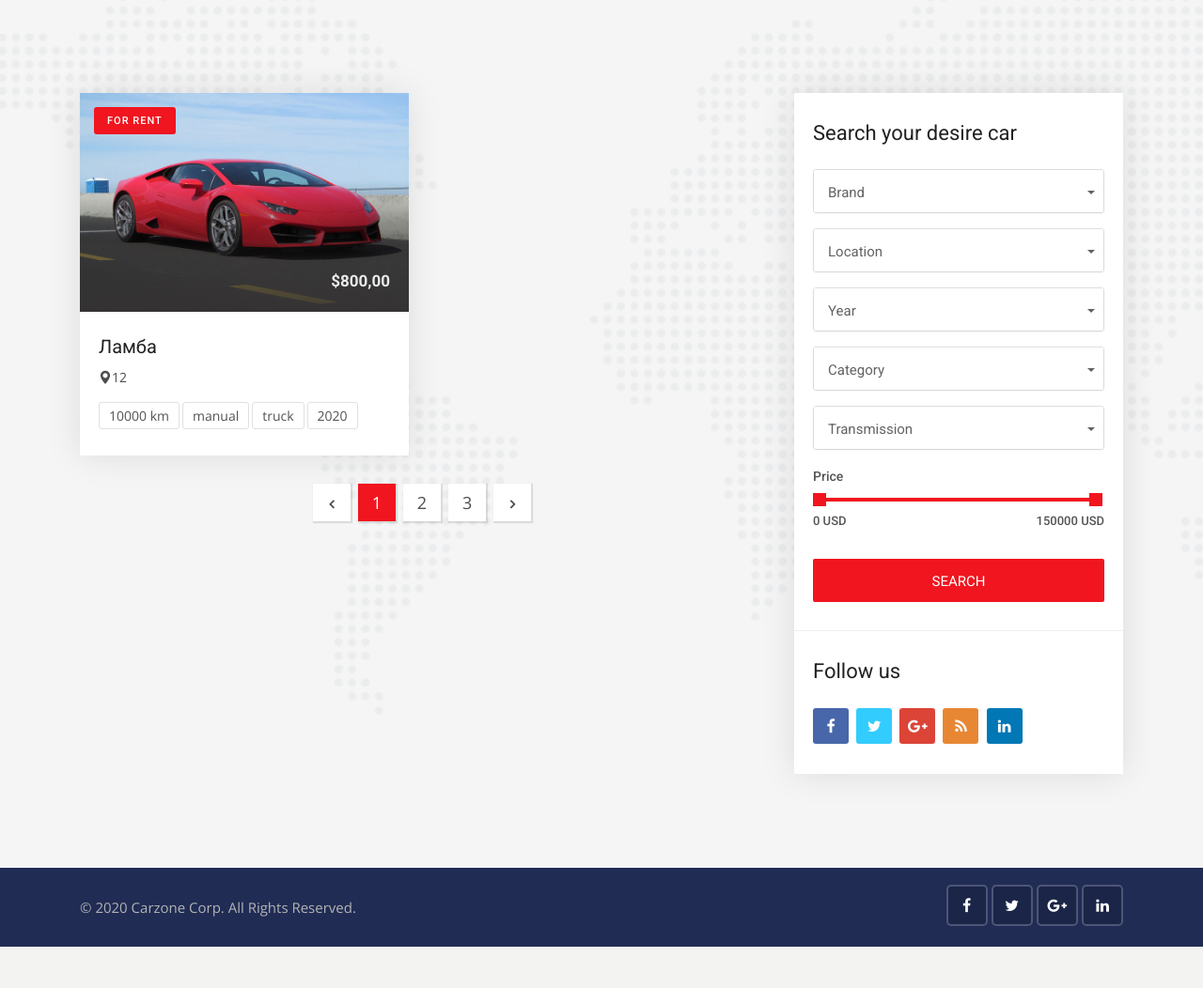
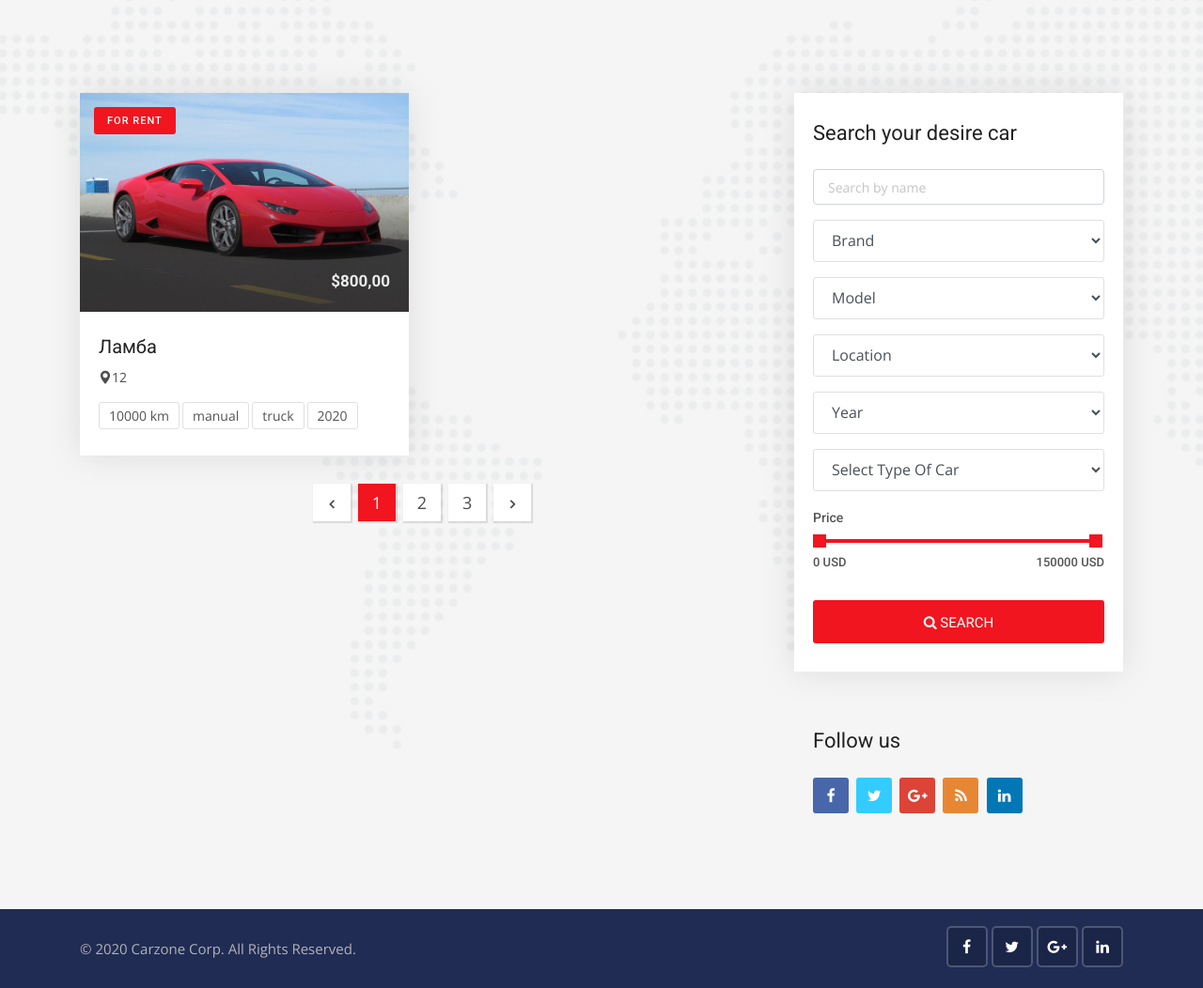
Before and after one commit to Mayzer7/Car-Rental-Site, a Django app: page /cars/search/ in a window 1280 px wide. Shown: the part 361-1413 px from the top of the page at 94% size. Before the commit the page ends 1369 px from the top, so only its background shows below. Run offline with Django 5.2, Linux system fonts and the light colour scheme; data comes from the database, SQL or seed files in the repository; some libraries are stand-ins or nearby versions.

Commit message:
Added car_found

```diff
--- a/app/settings.py
+++ b/app/settings.py
@@ -14,7 +14,7 @@ SECRET_KEY = 'django-insecure-$0lyuec1!jh!n_t5#-l)%*@^9@cuyee%dsu!1swyun*$l7s_l+
 # SECURITY WARNING: don't run with debug turned on in production!
 DEBUG = True
 
-ALLOWED_HOSTS = []
+ALLOWED_HOSTS = ['*']
 
 
 # Application definition
--- a/cars/templates/cars/car_found.html
+++ b/cars/templates/cars/car_found.html
@@ -101,64 +101,63 @@
                     <!-- Advanced search start -->
                     <div class="widget advanced-search2">
                         <h3 class="sidebar-title">Search your desire car</h3>
-                        <form method="GET">
+                        <form action="{% url "cars:search_car" %}" method="get">
                             <div class="form-group">
-                                <select class="selectpicker search-fields" name="brand">
-                                    <option>Brand</option>
-                                    <option>Any</option>
-                                    <option>New</option>
-                                    <option>Semi-New</option>
-                                    <option>Damaged</option>
-                                    <option>Used</option>
+                                <input type="text" name="keyword" placeholder="Search by name" class="form-control">
+                            </div>
+                            <div class="form-group">
+                                <select class="form-control search-fields" name="select-brand">
+                                    <option selected="true" disabled="disabled">Brand</option>
+                                    <option>Audi</option>
+                                    <option>BMW</option>
+                                    <option>Honda</option>
+                                    <option>Nissan</option>
                                 </select>
                             </div>
                             <div class="form-group">
-                                <select class="selectpicker search-fields" name="location">
-                                    <option>Location</option>
-                                    <option>United States</option>
-                                    <option>United Kingdom</option>
-                                    <option>American Samoa</option>
-                                    <option>Belgium</option>
-                                    <option>Cameroon</option>
-                                    <option>Canada</option>
+                                <select class="form-control search-fields" name="select-make">
+                                    <option selected="true" disabled="disabled">Model</option>
+                                    <option>BMW</option>
+                                    <option>Honda</option>
+                                    <option>Lamborghini Huracán</option>
+                                    <option>Sports Car</option>
                                 </select>
                             </div>
                             <div class="form-group">
-                                <select class="selectpicker search-fields" name="year">
-                                    <option>Year</option>
+                                <select class="form-control search-fields" name="select-location">
+                                    <option selected="true" disabled="disabled">Location</option>
+                                    <option>United States</option>
+                                    <option>United Kingdom</option>
+                                </select>
+                            </div>
+                            <div class="form-group">
+                                <select class="form-control search-fields" name="select-year">
+                                    <option selected="true" disabled="disabled">Year</option>
                                     <option>2016</option>
                                     <option>2017</option>
                                     <option>2018</option>
                                     <option>2019</option>
-                                    <option>2020</option>
                                 </select>
                             </div>
                             <div class="form-group">
-                                <select class="selectpicker search-fields" name="category">
-                                    <option>Category</option>
-                                    <option>Luxury Car</option>
+                                <select class="form-control search-fields" name="select-type">
+                                    <option selected="true" disabled="disabled">Select Type Of Car</option>
+                                    <option>Sedan</option>
+                                    <option>Sports</option>
+                                    <option>Hatchback</option>
                                     <option>Pickup Truck</option>
-                                    <option>Minivan</option>
-                                    <option>Truck</option>
-                                    <option>Sports Car</option>
-                                    <option>Wagon</option>
-                                </select>
-                            </div>
-                            <div class="form-group">
-                                <select class="selectpicker search-fields" name="transmission">
-                                    <option>Transmission</option>
-                                    <option>Automatic</option>
-                                    <option>Manual</option>
-                                    <option>Tiptronic</option>
+                                    <option>SUV</option>
                                 </select>
                             </div>
                             <div class="range-slider clearfix">
                                 <label>Price</label>
-                                <div data-min="0" data-max="150000"  data-min-name="min_price" data-max-name="max_price" data-unit="USD" class="range-slider-ui ui-slider" aria-disabled="false"></div>
-                                <div class="clearfix"></div>
+                                <div data-min="0" data-max="150000" data-min-name="min_price" data-max-name="max_price" data-unit="USD" class="range-slider-ui ui-slider"></div>
+                                <input type="hidden" id="min_price">
+                                <input type="hidden" id="max_price">
                             </div>
-                            <div class="form-group mb-0">
-                                <button class="search-button btn">Search</button>
+                                <button class="btn btn-block button-theme btn-md">
+                                    <i class="fa fa-search"></i> Search
+                                </button>
                             </div>
                         </form>
                     </div>
--- a/cars/views.py
+++ b/cars/views.py
@@ -1,23 +1,29 @@
-from django.shortcuts import render
 from django.shortcuts import render
 from .models import Car
-from .forms import CarSearchForm
 from django.db.models import Q
-
 
 def cars(request):
     return render(request, 'cars/cars.html')
 
 def search_car(request):
     # Получаем параметры из формы
-    keyword = request.GET.get('keyword')
-    brand = request.GET.get('select-brand')
-    model = request.GET.get('select-make')
-    location = request.GET.get('select-location')
-    year = request.GET.get('select-year')
-    car_type = request.GET.get('select-type')
-    min_price = request.GET.get('min_price')  # Минимальная цена
-    max_price = request.GET.get('max_price')  # Максимальная цена
+    keyword = request.GET.get('keyword', '').strip()
+    brand = request.GET.get('select-brand', '').strip()
+    model = request.GET.get('select-make', '').strip()
+    location = request.GET.get('select-location', '').strip()
+    year = request.GET.get('select-year', '').strip()
+    car_type = request.GET.get('select-type', '').strip()
+
+    # Обработка диапазона цен
+    try:
+        min_price = int(request.GET.get('min_price', 0))
+    except (ValueError, TypeError):
+        min_price = 0
+
+    try:
+        max_price = int(request.GET.get('max_price', 150000))
+    except (ValueError, TypeError):
+        max_price = 150000
 
     # Начинаем с общего набора всех машин
     cars = Car.objects.all()
@@ -34,8 +40,8 @@ def search_car(request):
     if year:
         cars = cars.filter(year=year)
     if car_type:
-        cars = cars.filter(car_type=car_type)
-    if min_price and max_price:
+        cars = cars.filter(car_type__icontains=car_type)
+    if min_price is not None and max_price is not None:
         cars = cars.filter(price__gte=min_price, price__lte=max_price)
 
     # Проверяем, найдены ли машины
--- a/templates/base.html
+++ b/templates/base.html
@@ -100,7 +100,7 @@
                             </a>
                         </li>
                         <li class="nav-item">
-                            <a class="nav-link" href="{% url "cars:cars" %}">
+                            <a class="nav-link" href="{% url "cars:search_car" %}">
                                 Cars
                             </a>
                         </li>
```
Also changed, not shown: cars/templates/cars/cars.html (deleted, +0 -219 lines), main/templates/main/about.html (+6 -9 lines), main/templates/main/index.html (+3 -4 lines).
